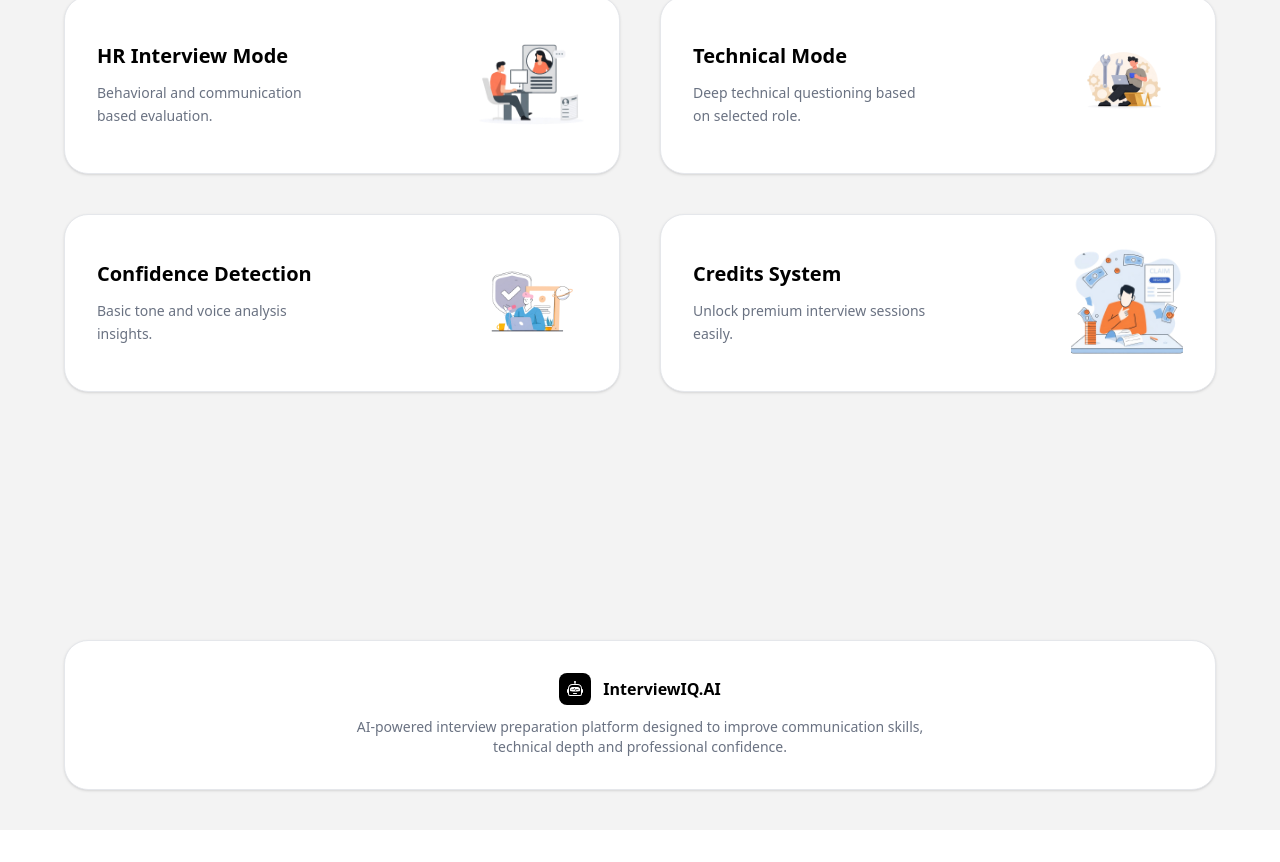
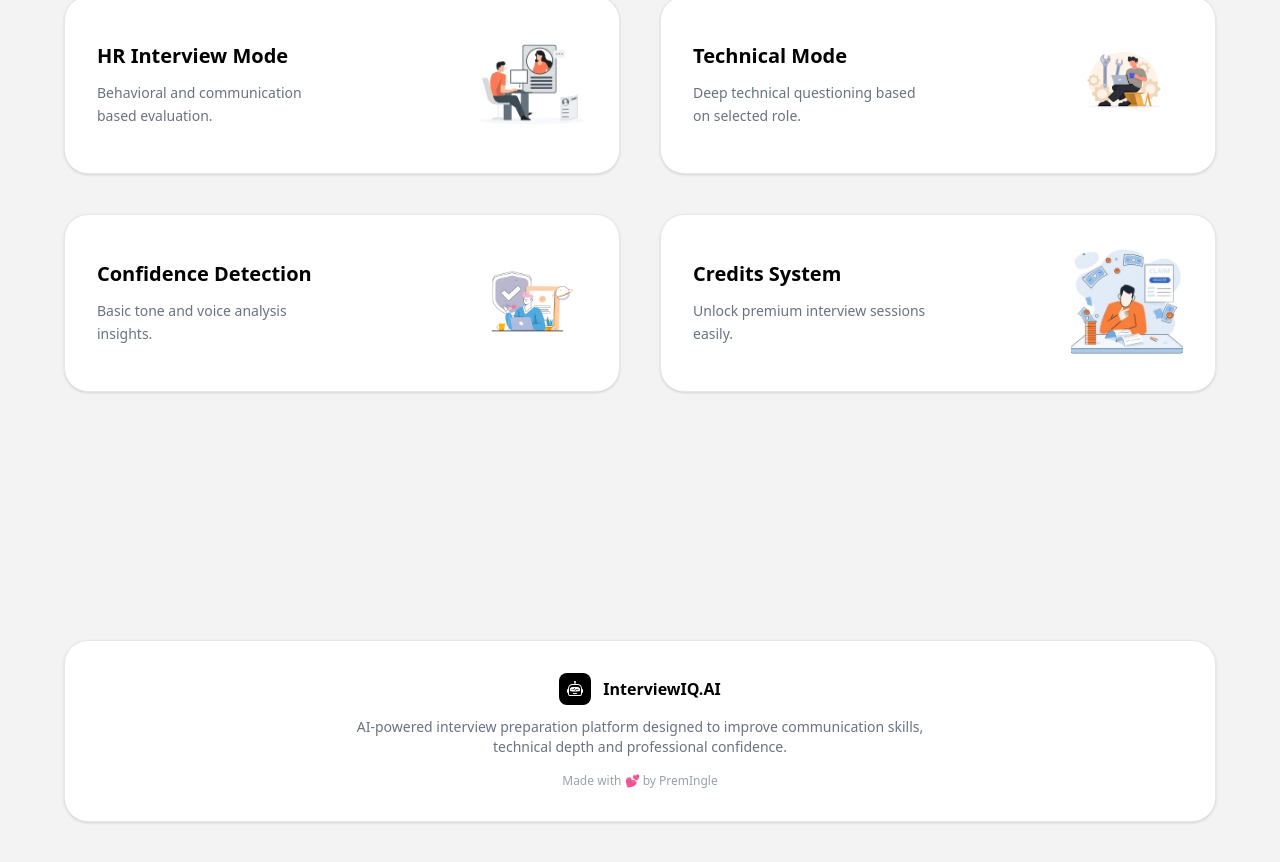
Before and after one commit to premingle91/interviewIQ, a React (Vite) app in the folder client/: page / in a window 1280 px wide. Shown: the part 2014-2876 px from the top of the page. Before the commit the page ends 2844 px from the top, so only its background shows below. Built offline with nearby package versions, Linux system fonts and the light colour scheme; no server answers.

Commit message:
Foooter Update

```diff
--- a/client/src/components/Footer.jsx
+++ b/client/src/components/Footer.jsx
@@ -14,7 +14,9 @@
           communication skills, technical depth and professional confidence.
         </p>
 
-
+        <p className='text-gray-400 text-xs mt-4'>
+          Made with 💕 by PremIngle
+        </p>
       </div>
     </div>
   )
```
